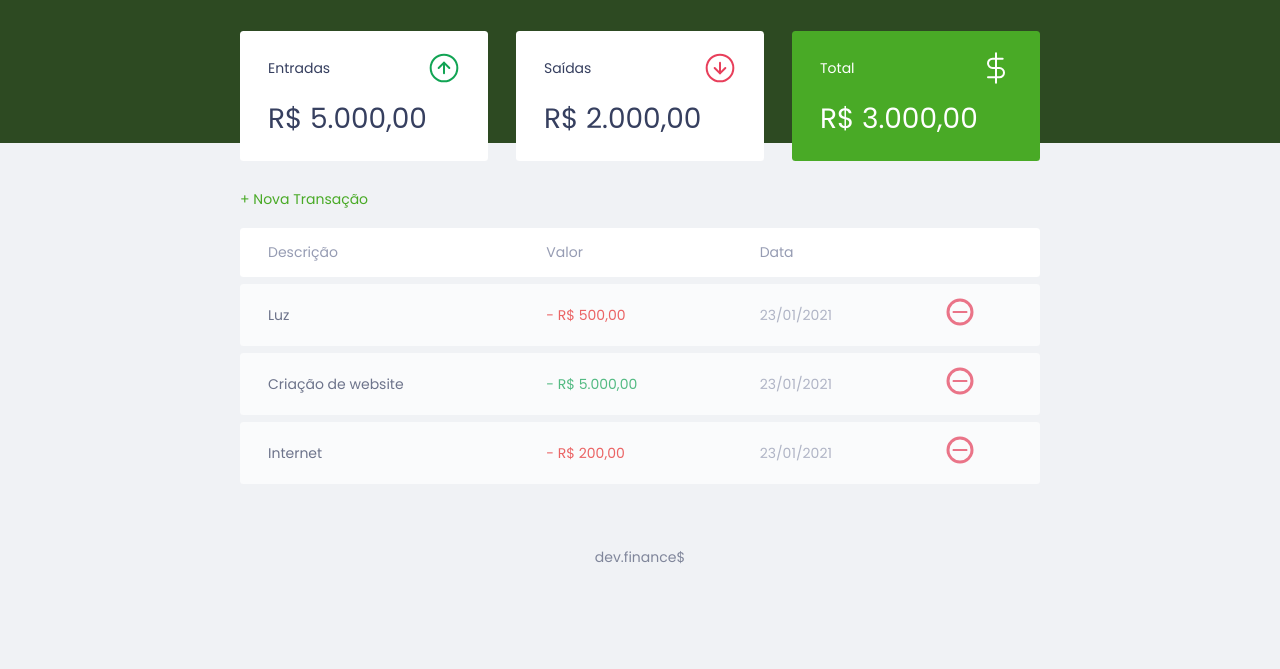
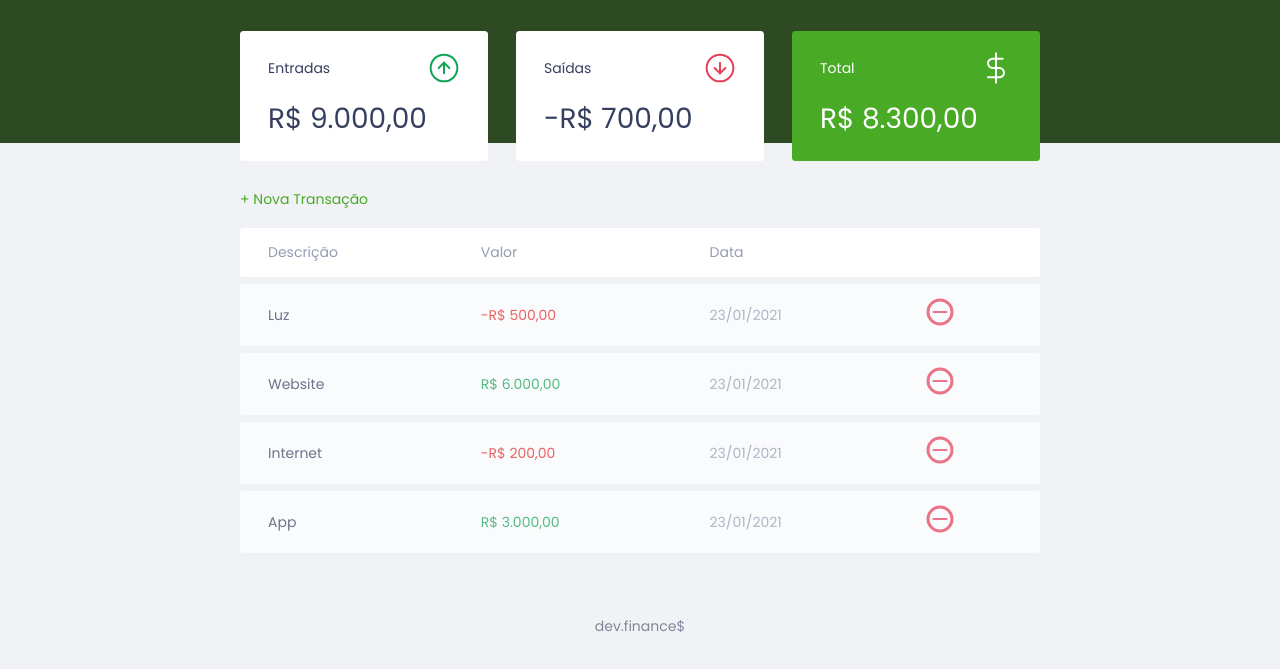
Before and after one commit to Nicoly-Oliveira/MaratonaDiscover, a plain HTML site: page index.html in a window 1280 px wide. Shown: the part 55-724 px from the top of the page. Drawn offline with Linux system fonts and the light colour scheme.

Commit message:
+ Alterações no index.html e scripts.js

```diff
--- a/index.html
+++ b/index.html
@@ -21,21 +21,21 @@
                     <span>Entradas</span>
                     <img src="./assets/income.svg" alt="Imagem de entradas">
                 </h3>
-                <p>R$ 5.000,00</p>
+                <p id="incomeDisplay">R$ 5.000,00</p>
             </div>
             <div class="card">
                 <h3>
                     <span>Saídas</span>
                     <img src="./assets/expense.svg" alt="Imagem de Saídas">
                 </h3>
-                <p>R$ 2.000,00</p>
+                <p id="expenseDisplay">R$ 2.000,00</p>
             </div>
             <div class="card total">
                 <h3>
                     <span>Total</span>
                     <img src="./assets/total.svg" alt="Imagem de total">
                 </h3>
-                <p>R$ 3.000,00</p>
+                <p id="totalDisplay">R$ 3.000,00</p>
             </div>
         </section>
 
@@ -54,30 +54,6 @@
                     </tr>
                 </thead>
                 <tbody>
-                    <tr>
-                        <td class="description">Luz</td>
-                        <td class="expense">- R$ 500,00</td>
-                        <td class="date">23/01/2021</td>
-                        <td>
-                            <img src="./assets/minus.svg" alt="Remover transação">
-                        </td>
-                    </tr>
-                    <tr>
-                        <td class="description">Criação de website</td>
-                        <td class="income">- R$ 5.000,00</td>
-                        <td class="date">23/01/2021</td>
-                        <td>
-                            <img src="./assets/minus.svg" alt="Remover transação">
-                        </td>
-                    </tr>
-                    <tr>
-                        <td class="description">Internet</td>
-                        <td class="expense">- R$ 200,00</td>
-                        <td class="date">23/01/2021</td>
-                        <td>
-                            <img src="./assets/minus.svg" alt="Remover transação">
-                        </td>
-                    </tr>
                 </tbody>
             </table>
         </section>
@@ -116,20 +92,6 @@
     <footer>
         <p>dev.finance$</p>
     </footer>
-    <script>
-        const Modal = {
-            open(){
-                // Abrir modal
-                // Adicionar a class active ao modal
-                document.querySelector('.modal-overlay').classList.add('active')
-
-            },
-            close(){
-                // Fechar o modal
-                // Remover a class active do modal
-                document.querySelector('.modal-overlay').classList.remove('active')
-            }
-        }
-    </script>
+    <script src="./scripts.js"></script>
 </body>
 </html>
--- /dev/null
+++ b/scripts.js
@@ -0,0 +1,125 @@
+const Modal = {
+    open(){
+        // Abrir modal
+        // Adicionar a class active ao modal
+        document.querySelector('.modal-overlay').classList.add('active')
+
+    },
+    close(){
+        // Fechar o modal
+        // Remover a class active do modal
+        document.querySelector('.modal-overlay').classList.remove('active')
+    }
+}
+const transactions = [
+    {
+        id: 1,
+        description: 'Luz',
+        amount: -50000,
+        date: '23/01/2021',
+    },
+    {
+        id: 2,
+        description: 'Website',
+        amount: 600000,
+        date: '23/01/2021',
+    },
+    {
+        id: 3,
+        description: 'Internet',
+        amount: -20000,
+        date: '23/01/2021',
+    },
+    {
+        id: 4,
+        description: 'App',
+        amount: 300000,
+        date: '23/01/2021',
+    },
+]
+const Transaction = {
+    all: transaction,
+    incomes() {
+        // somar as entradas
+        let income = 0;
+
+        // pegar todas as transações
+        // para cada transação
+        transactions.forEach(transaction => {
+            // se ela for maior que zero
+            if(transaction.amount > 0 ) {
+                // somar a uma variável e retornar a variável
+                income += transaction.amount;
+            }
+        })
+        return income;
+    },
+    expenses() {
+        // somar as saídas
+        let expense = 0;
+
+        // pegar todas as transações
+        // para cada transação
+        transactions.forEach(transaction => {
+            // se ela for menor que zero
+            if(transaction.amount < 0 ) {
+                // somar a uma variável e retornar a variável
+                expense += transaction.amount;
+            }
+        })
+        return expense;
+    },
+    total() {
+        // entradas - saídas
+        return Transaction.incomes() + Transaction.expenses();
+    }
+}
+const DOM = {
+    transactionsContainer: document.querySelector('#data-table tbody'),
+    addTransaction(transaction, index) {
+        const tr = document.createElement('tr')
+        tr.innerHTML = DOM.innerHTMLTransaction(transaction)
+
+        DOM.transactionsContainer.appendChild(tr)
+    },
+    innerHTMLTransaction(transaction) {
+        const CSSclass = transaction.amount > 0 ? 'income' : "expense"
+
+        const amount = Utils.formatCurrency(transaction.amount)
+
+        const html = `
+            <td class="description">${transaction.description}</td>
+            <td class="${CSSclass}">${amount}</td>
+            <td class="date">${transaction.date}</td>
+            <td>
+                <img src="./assets/minus.svg" alt="Remover transação">
+            </td>
+        `
+        return html
+    },
+    updateBalance() {
+        document.getElementById('incomeDisplay').innerHTML = Utils.formatCurrency(Transaction.incomes())
+        document.getElementById('expenseDisplay').innerHTML = Utils.formatCurrency(Transaction.expenses())
+        document.getElementById('totalDisplay').innerHTML = Utils.formatCurrency(Transaction.total())
+    }
+}
+const Utils = {
+    formatCurrency(value) {
+         const signal = Number(value) < 0 ? "-" : ""
+
+        value = String(value).replace(/\D/g, "")
+
+        value = Number(value) / 100
+
+        value = value.toLocaleString("pt-BR", {
+            style: "currency",
+            currency: "BRL"
+        })
+
+        return signal + value
+    }
+}
+transactions.forEach(function(transaction) {
+    DOM.addTransaction(transaction)
+})
+DOM.updateBalance()
```
